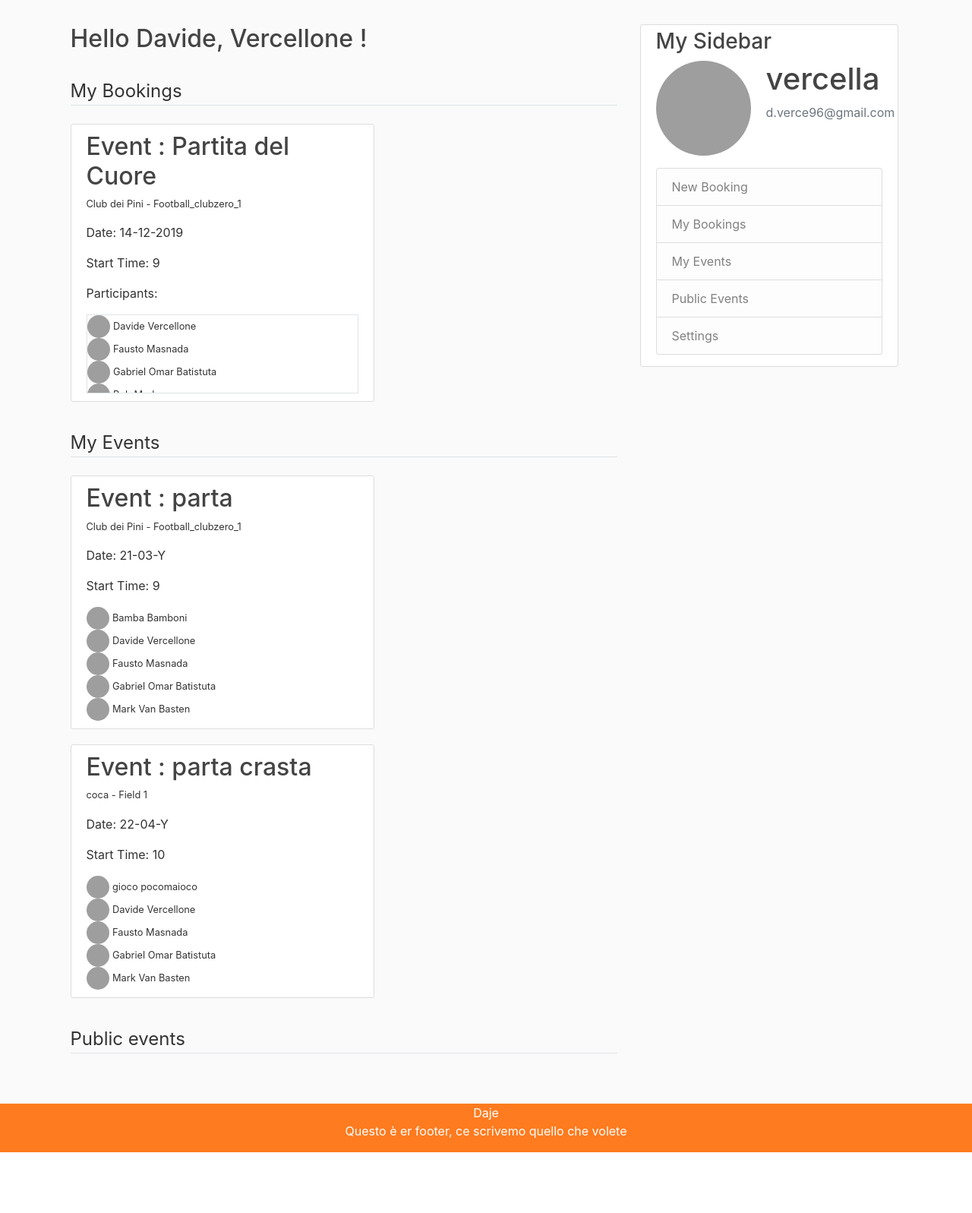
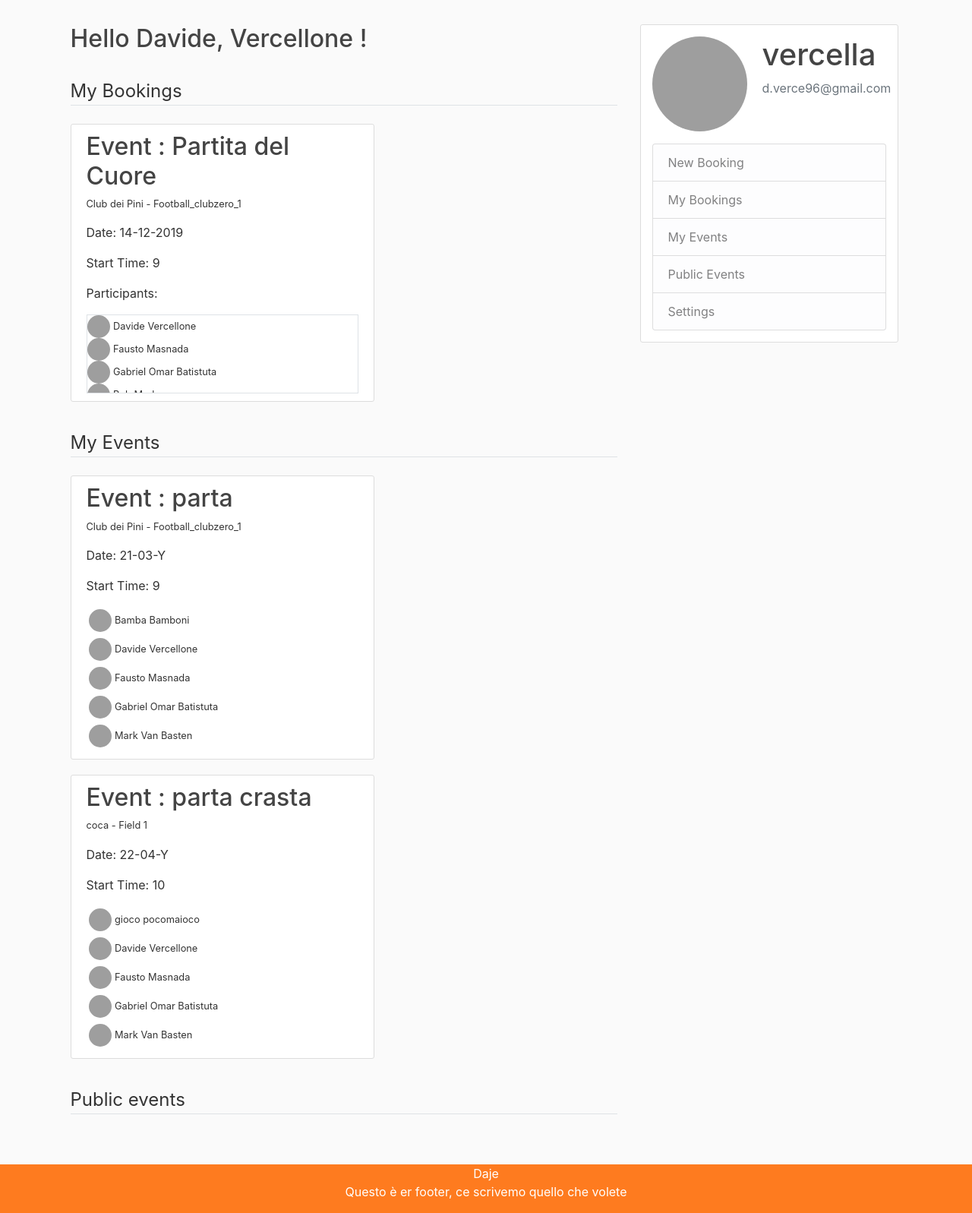
Before and after one commit to ddverce/weSport, a Flask app: page /player_home in a window 1280 px wide. Shown: the part 48-1645 px from the top of the page at 76% size. Before the commit the page ends 1565 px from the top, so only its background shows below. Run offline with Flask 2, Linux system fonts and the light colour scheme; a user stored in the database is signed in; data comes from the database, SQL or seed files in the repository; both versions use the stored data as it was after the commit; some libraries are stand-ins or nearby versions; grey boxes are pictures that could not be loaded.

Commit message:
Footer and header bar adjusted Layout About adjusted (same for logged in or not) Page "About" started chat and participants formatted (scroll) Bar adjusted
To be fixed:
- right bar (keep only in the user page, fix layout)
- Font
- Text not going out of space
- Fix right sidebar in user page (not symmetrical)
- Margin between body and header
- image too big

```diff
--- a/wesport/static/main.css
+++ b/wesport/static/main.css
@@ -183,6 +183,5 @@ a.article-title:hover {
 
 .image-event-list{
     margin-bottom: 2px;
-    padding-left: 2px;
-    padding-top: 2px;
+    padding:3px;
 }
--- a/wesport/templates/event.html
+++ b/wesport/templates/event.html
@@ -54,7 +54,7 @@
 {% block right_content %}
     {% if player_status == 0 %}
     {% else %}
-        <legend class="border-bottom mb-4" >Event Chat</legend>
+        <legend class="border-bottom mb-4" >Event chat</legend>
         {% for post in posts %}
             <div class="content-section">
                 <img class="rounded-circle" width="30" height="30" src={{ url_for('static', filename='profile_pics/' + post.image_file) }}>
--- a/wesport/templates/layout.html
+++ b/wesport/templates/layout.html
@@ -96,7 +96,7 @@
         </div>
         {% if current_user.is_authenticated %}
         <div class="col-md-4">
-          <div class="content-section" style="height: auto; overflow-y: auto; width: 340px; padding-top: 5px; padding-bottom: 15px;">
+          <div class="content-section" style="height: auto; overflow-y: auto; max-width: 340px; padding: 15px;">
               {% block right_content %}{% endblock %} <!--right side page content block-->
           </div>
         </div>
--- a/wesport/templates/player_home.html
+++ b/wesport/templates/player_home.html
@@ -53,7 +53,7 @@
                 <p class="article-content">Start Time: {{ event.startTime }}</p>
                 {% for participants in participants %}
                     {% if participants.booking == event.id %}
-                        <div>
+                        <div class="image-event-list">
                             <img class="rounded-circle" width="30" height="30" src={{ url_for('static', filename='profile_pics/' + participants.image_file) }}>
                             <small class="article-content">{{ participants.name }} {{ participants.surname }}</small>
                         </div>
@@ -93,7 +93,7 @@
     </fieldset>
 {% endblock content %}
 {% block right_content %}
-    <h3>My Sidebar</h3>
+    <!--<h3>My Sidebar</h3>-->
         <div class="media">
             <img class="rounded-circle account-img" src="{{ image_file }}">
             <div class="media-body">
```
Also changed, not shown: wesport/database/site.db.
